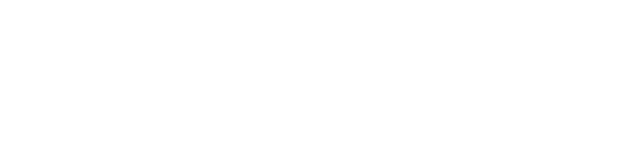
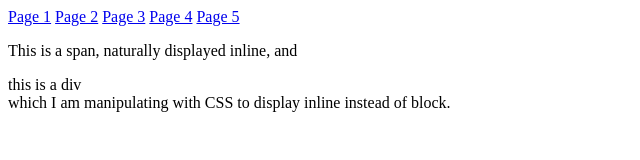
Before and after one commit to LMarsiske/assignment4-Lucas-Marsiske, a plain HTML site: page index.html in a window 1280 px wide. Shown: the whole page, without its empty margins (0-640 px from the left). Drawn offline with Linux system fonts and the light colour scheme.

Commit message:
Created some basic unstyled HTML elements that I will style later

```diff
--- a/index.html
+++ b/index.html
@@ -5,6 +5,15 @@
         <title>Assignment 4</title>
     </head>
     <body>
-
+        <nav>
+            <a href="#">Page 1</a>
+            <a href="#">Page 2</a>
+            <a href="#">Page 3</a>
+            <a href="#">Page 4</a>
+            <a href="#">Page 5</a>
+        </nav>
+        <main>
+            <p><span>This is a span</span>, naturally displayed inline, and <div>this is a div</div> which I am manipulating with CSS to display inline instead of block.</p>
+        </main>
     </body>
 </html>
```
